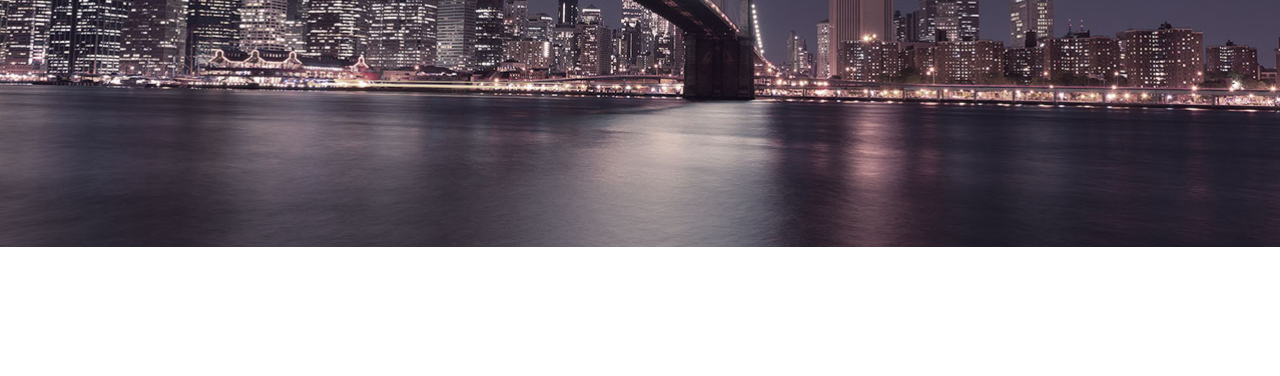
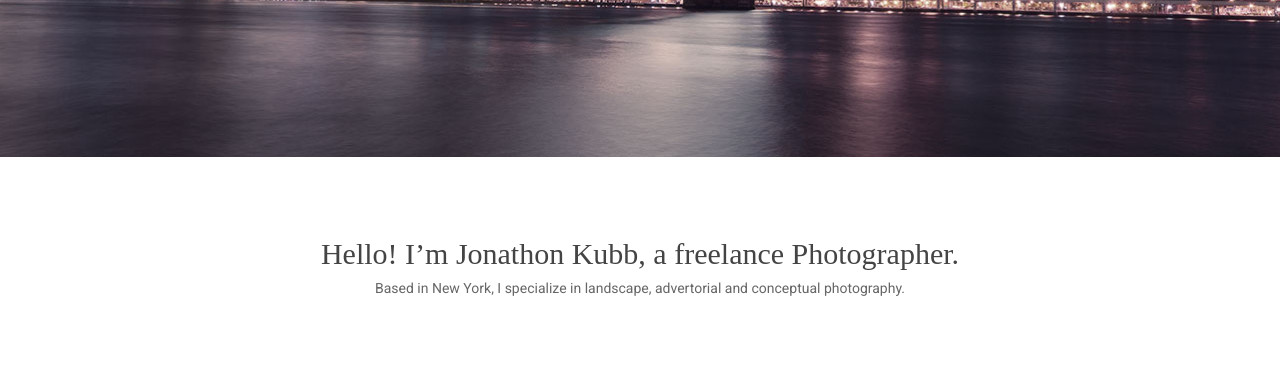
Before and after one commit to tafsiruzzaman/kubb, a plain HTML site: page index.html in a window 1280 px wide. Shown: the part 544-920 px from the top of the page. Before the commit the page ends 800 px from the top, so only its background shows below. Drawn offline with Linux system fonts and the light colour scheme.

Commit message:
about part start

```diff
--- a/css/style.css
+++ b/css/style.css
@@ -29,7 +29,7 @@ img{
 
 
 /* ========================= Navbar Part css Start ========================= */
-#navr{
+#nav{
     background: rgba(0, 0, 0, 0.6);
     position: fixed;
     top: 0;
@@ -105,3 +105,29 @@ img{
     font-size: 14px;
     color: #fff;
 }
+
+/* ======================== About Part css Start ======================= */
+
+#about {
+    padding-top: 80px;
+    padding-bottom: 80px;
+}
+
+.about-text {
+    text-align: center;
+}
+
+.about-text h2 {
+    font-family: 'Roboto Slab', serif;
+    font-size: 30px;
+    font-weight: 300;
+    color: #444444;
+    padding-bottom: 9px;
+}
+
+.about-text h4 {
+    font-family: 'Roboto', sans-serif;
+    font-size: 14px;
+    font-weight: 400;
+    color: #666666;
+}
--- a/index.html
+++ b/index.html
@@ -13,6 +13,7 @@
     <title>Kubb</title>
 </head>
 <body>
+
     <!-- header start -->
     <header>
 
@@ -39,7 +40,7 @@
         </nav>
         <!-- navbar part end -->
 
-        <!-- banner part -->
+        <!-- banner part start -->
         <section id="banner">
             <div class="container">
                 <div class="banner-text">
@@ -49,13 +50,27 @@
                 </div>
             </div>
         </section>
+        <!-- banner part end -->
+
     </header>
     <!-- header end -->
 
     <!-- main start -->
     <main>
 
+        <!-- About Part Start -->
+        <section id="about">
+            <div class="container">
+                <div class="about-text">
+                    <h2>Hello! I’m Jonathon Kubb, a freelance Photographer.</h2>
+                    <h4>Based in New York, I specialize in landscape, advertorial and conceptual photography. </h4>
+                </div>
+            </div>
+        </section>
+        <!-- About Part End -->
+
     </main>
     <!-- main end -->
+
 </body>
 </html>
```
